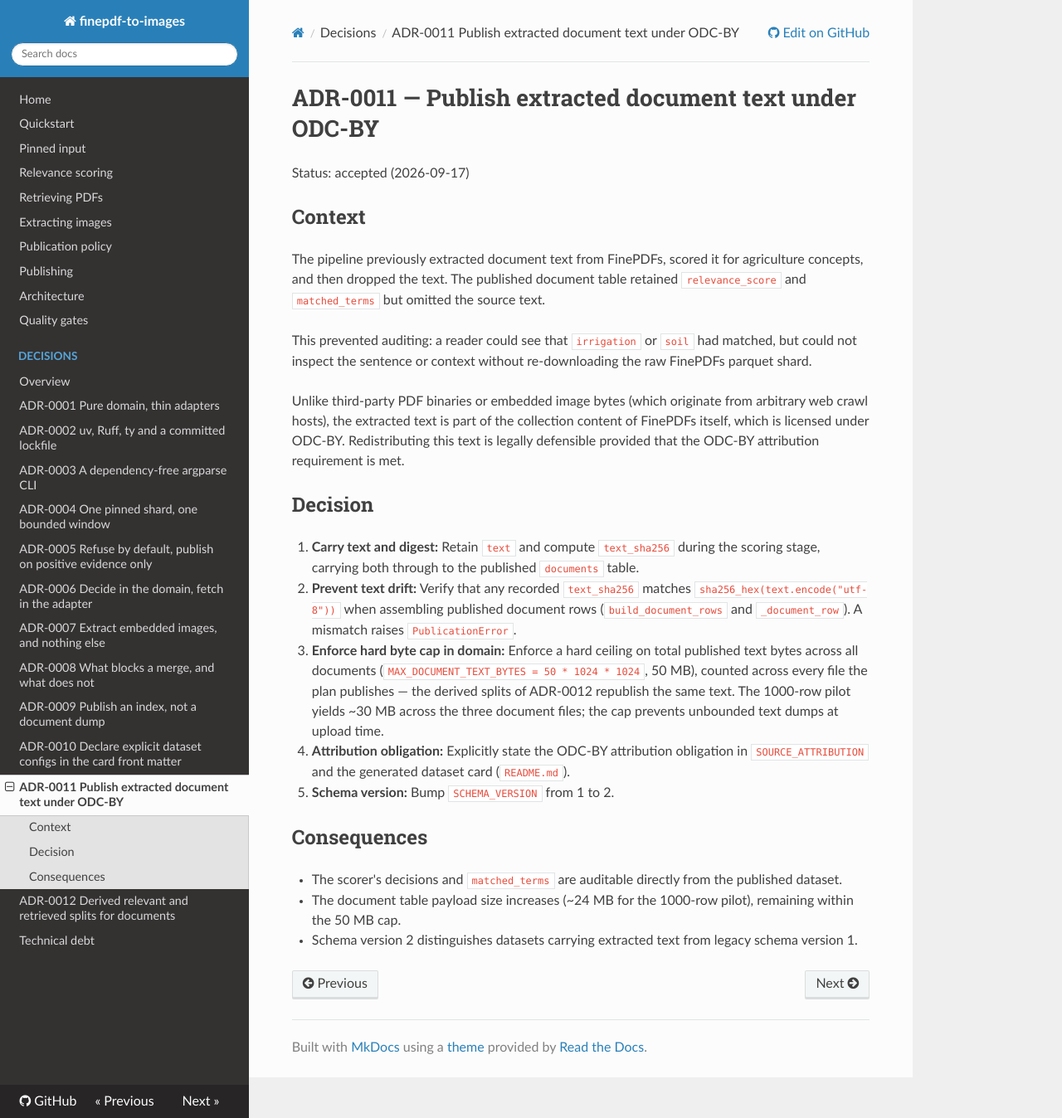
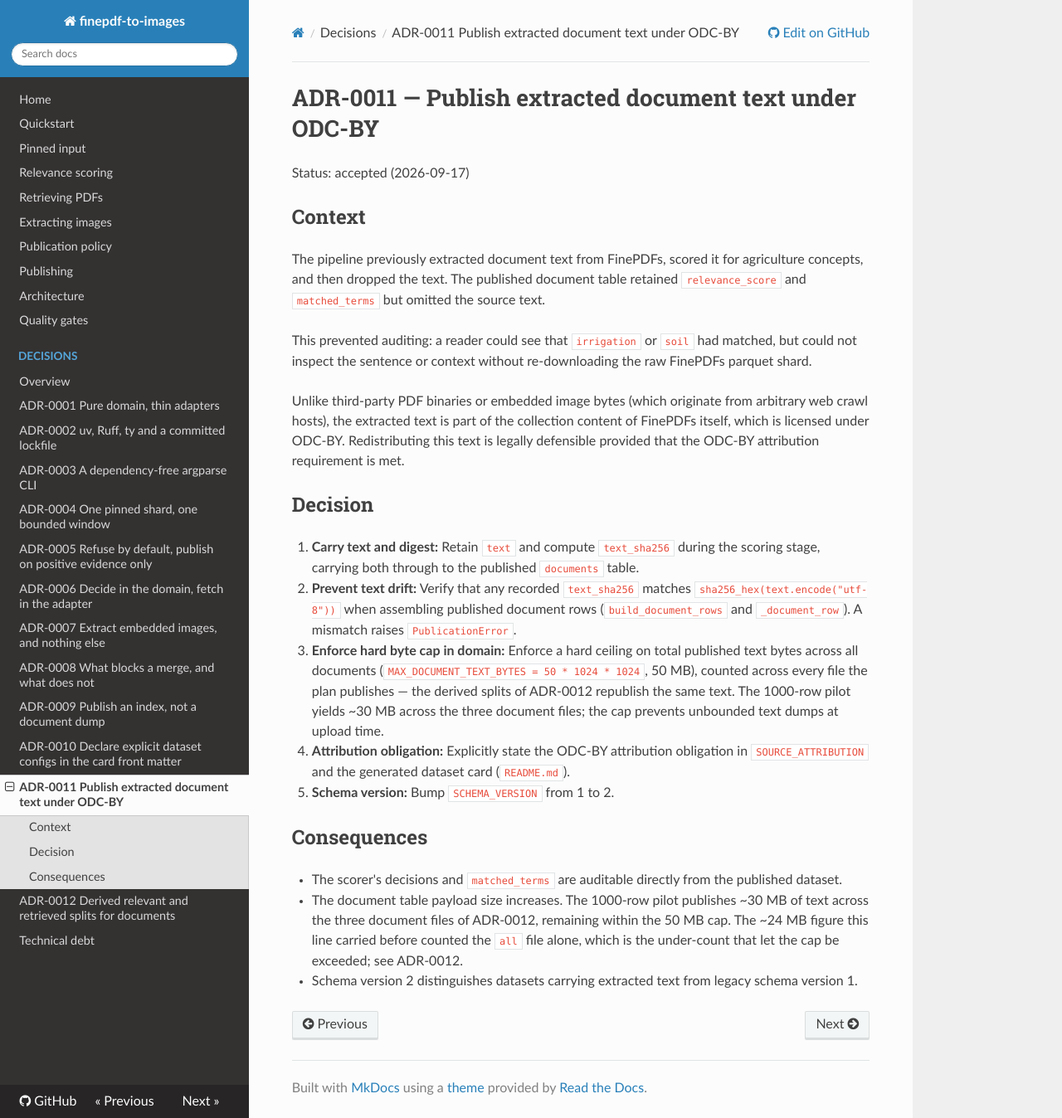
Before and after one commit to NoeFlandre/finepdf-to-images, an MkDocs documentation site: the page built from docs/adr/0011-publish-extracted-text.md, in a window 1280 px wide and 1348 px high. Shown: the whole window at 83% size. Built offline with MkDocs 1.6.1, drawn with Linux system fonts in a browser that asks for light colours; nearby versions of some CDN libraries.

Commit message:
docs: correct the stale payload figure and drop an unreachable test branch
Independent review of this PR found two things, both real.

ADR-0011's consequences still claimed ~24 MB for the pilot, which is the
under-count this PR exists to fix -- and it contradicted the decision section of
the same ADR, updated two commits ago to say ~30 MB across three files.

The splits property test sorted its generated rows on
`(row_index is None, row_index)`, but the strategy generates integers and never
None, so the first tuple element was always False: a guard that could not run,
shaped like one that could. The sort was also irrelevant to what the test
asserts, since the point is that the derived splits preserve whatever order they
are handed. Removed, with a comment saying why.

Co-Authored-By: Claude Opus 5 <noreply@anthropic.com>

```diff
--- a/docs/adr/0011-publish-extracted-text.md
+++ b/docs/adr/0011-publish-extracted-text.md
@@ -34,5 +34,8 @@ Redistributing this text is legally defensible provided that the ODC-BY attribut
 ## Consequences
 
 - The scorer's decisions and `matched_terms` are auditable directly from the published dataset.
-- The document table payload size increases (~24 MB for the 1000-row pilot), remaining within the 50 MB cap.
+- The document table payload size increases. The 1000-row pilot publishes ~30 MB of text across
+  the three document files of ADR-0012, remaining within the 50 MB cap. The ~24 MB figure this
+  line carried before counted the `all` file alone, which is the under-count that let the cap
+  be exceeded; see ADR-0012.
 - Schema version 2 distinguishes datasets carrying extracted text from legacy schema version 1.
```
Also changed, not shown: 1 other file.
